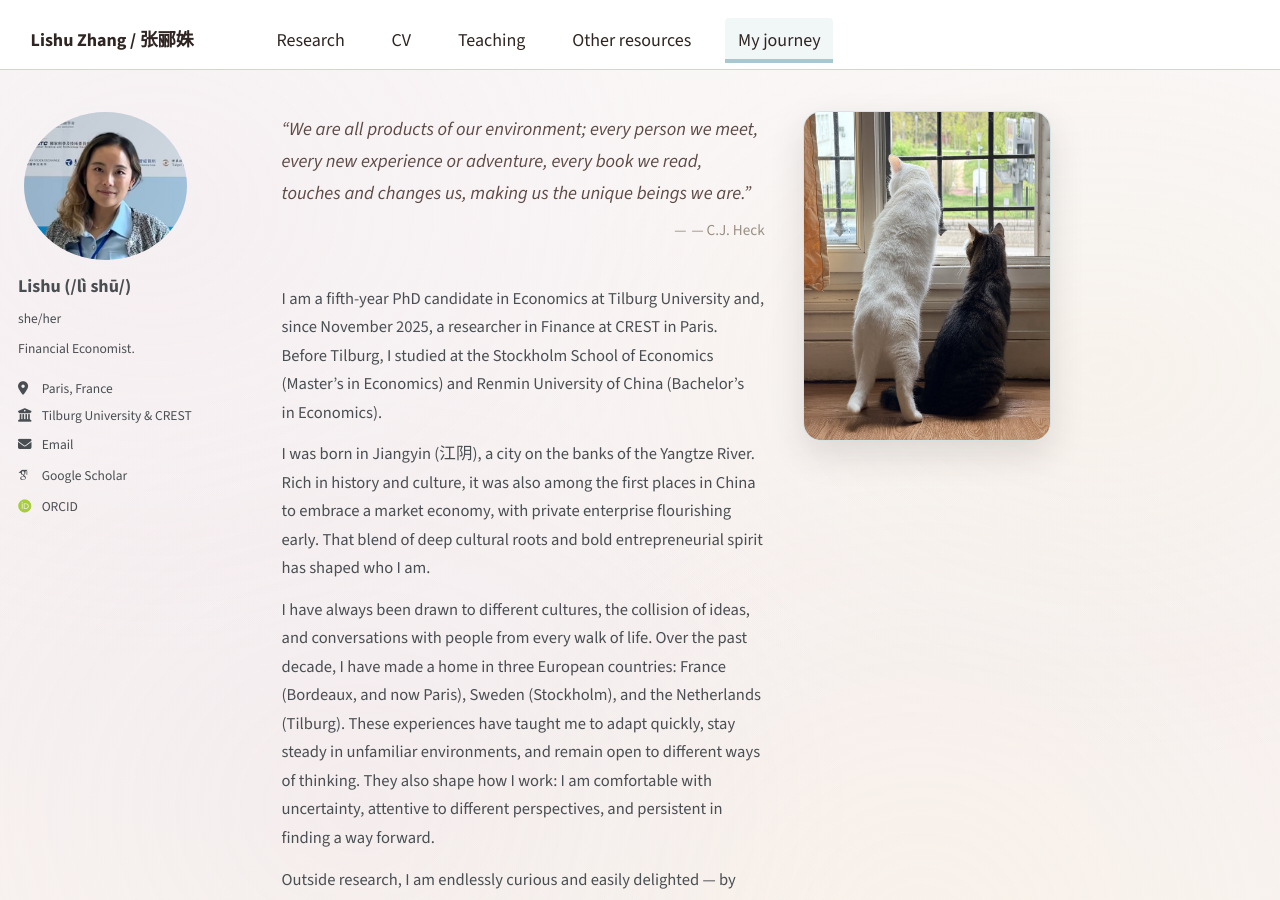
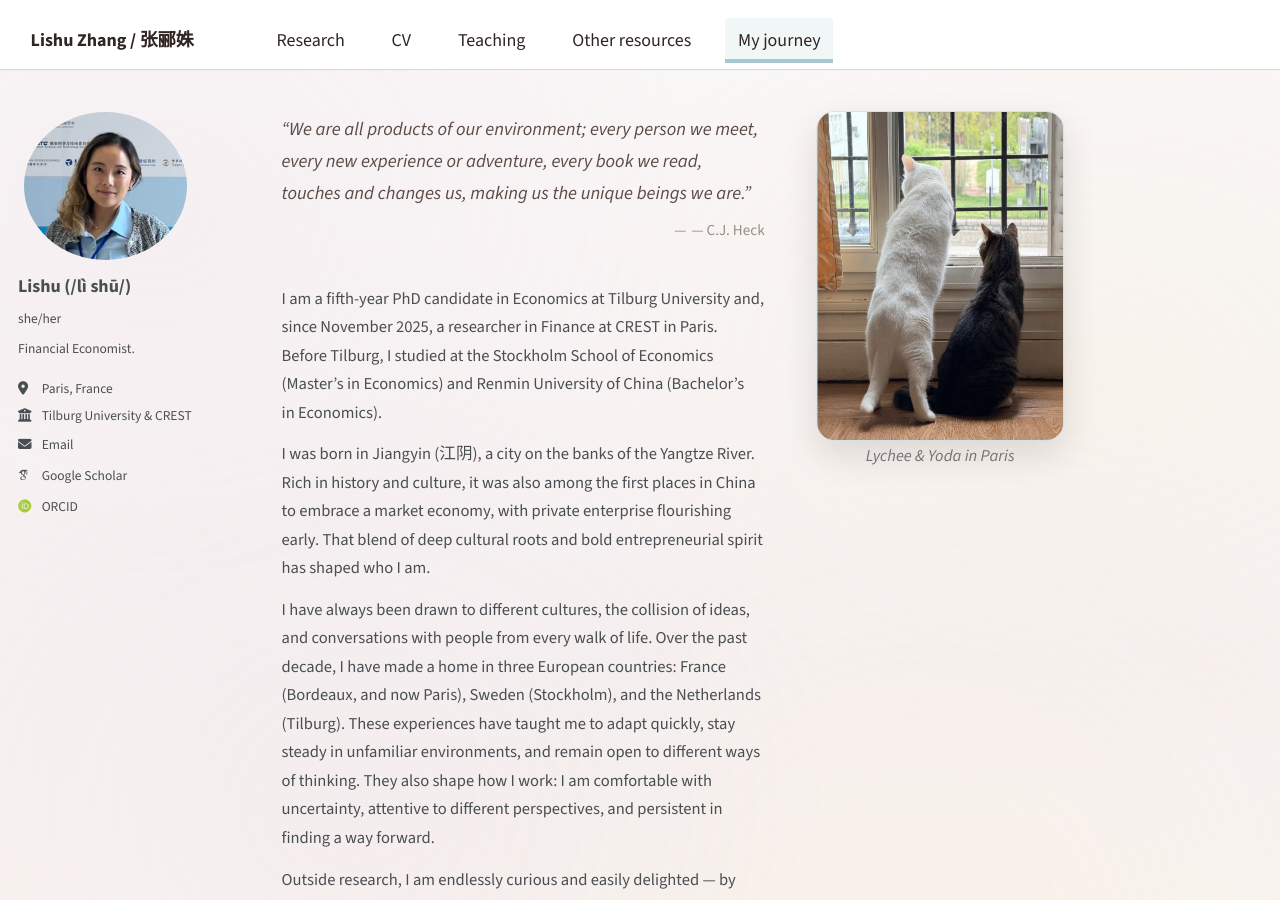
Before and after one commit to LishuZ/LishuZ.github.io, a Jekyll site: the page built from _pages/aboutme.md, in a window 1280 px wide and 900 px high. Built offline with Jekyll 4.4.1, drawn with Linux system fonts in a browser that asks for light colours; some web fonts are replaced; part of the change alters nothing that is shown.

Commit message:
Add journey cat caption

```diff
--- a/_pages/aboutme.md
+++ b/_pages/aboutme.md
@@ -37,6 +37,7 @@ redirect_from:
 .about blockquote cite { display: block; margin-top: 0.5em; text-align: right; font-size: 0.82em; color: #9A8F82; font-style: normal; }
 .about-side {
   margin-top: 0.3em;
+  transform: translateX(0.8em);
 }
 .journey-cats-photo {
   display: block;
@@ -44,6 +45,13 @@ redirect_from:
   border: 1px solid rgba(156, 199, 213, 0.38);
   border-radius: 18px;
   box-shadow: 0 14px 34px rgba(47, 37, 35, 0.13);
+}
+.journey-cats-caption {
+  margin: 0.55em 0 0;
+  color: #7A7074;
+  font-size: 0.82em;
+  font-style: italic;
+  text-align: center;
 }
 @media (max-width: 900px) {
   .about {
@@ -55,6 +63,7 @@ redirect_from:
   .about-side {
     max-width: 20em;
     margin: 1.2em 0 1.6em;
+    transform: none;
   }
 }
 </style>
@@ -77,6 +86,7 @@ Outside research, I am endlessly curious and easily delighted — by sunshine af
 </div>
 <aside class="about-side" aria-label="Two cats looking out through a window">
   <img class="journey-cats-photo" src="/images/journey-cats-window.jpg" alt="Two cats looking out through a window">
+  <p class="journey-cats-caption">Lychee &amp; Yoda in Paris</p>
 </aside>
 </div>
 </div>
```
